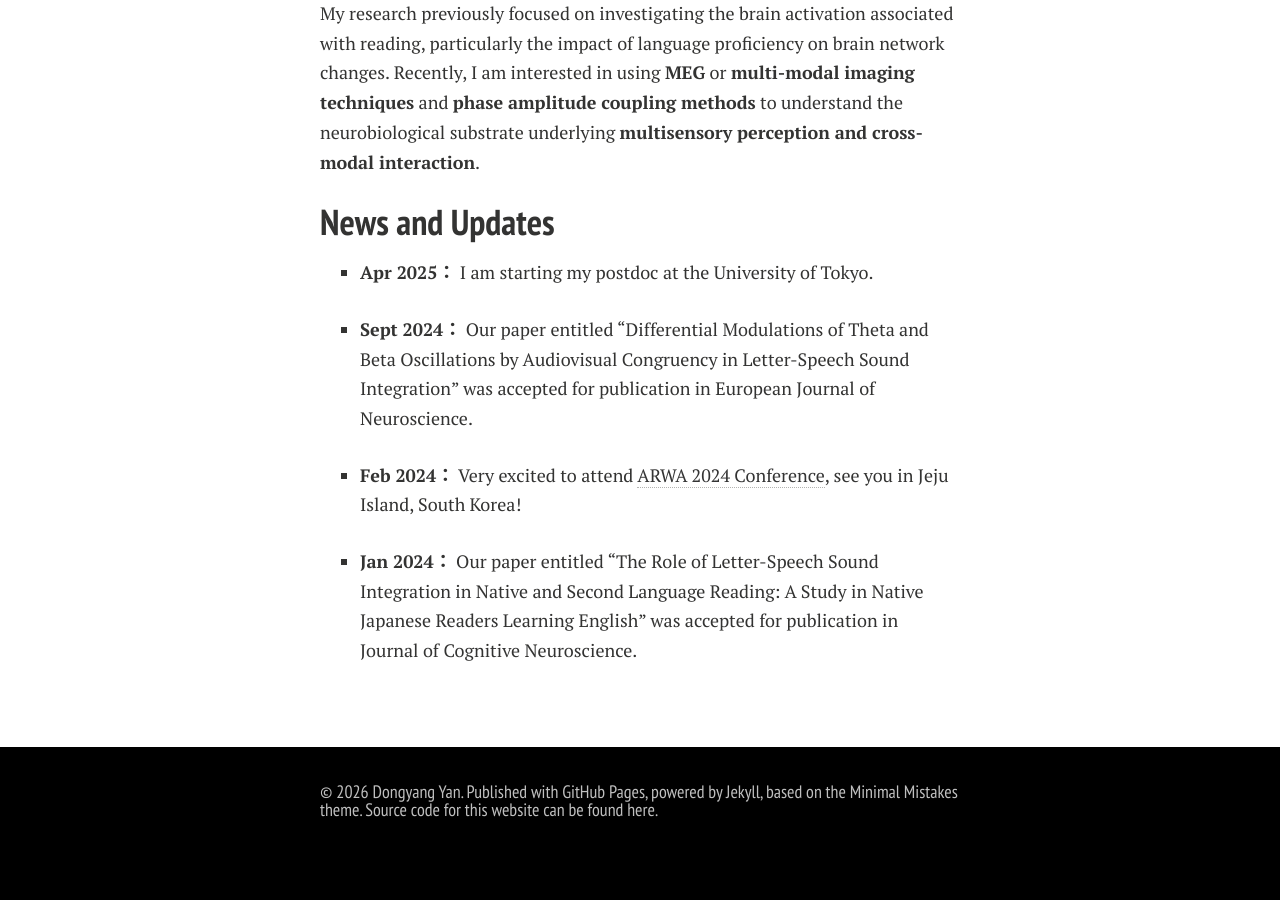
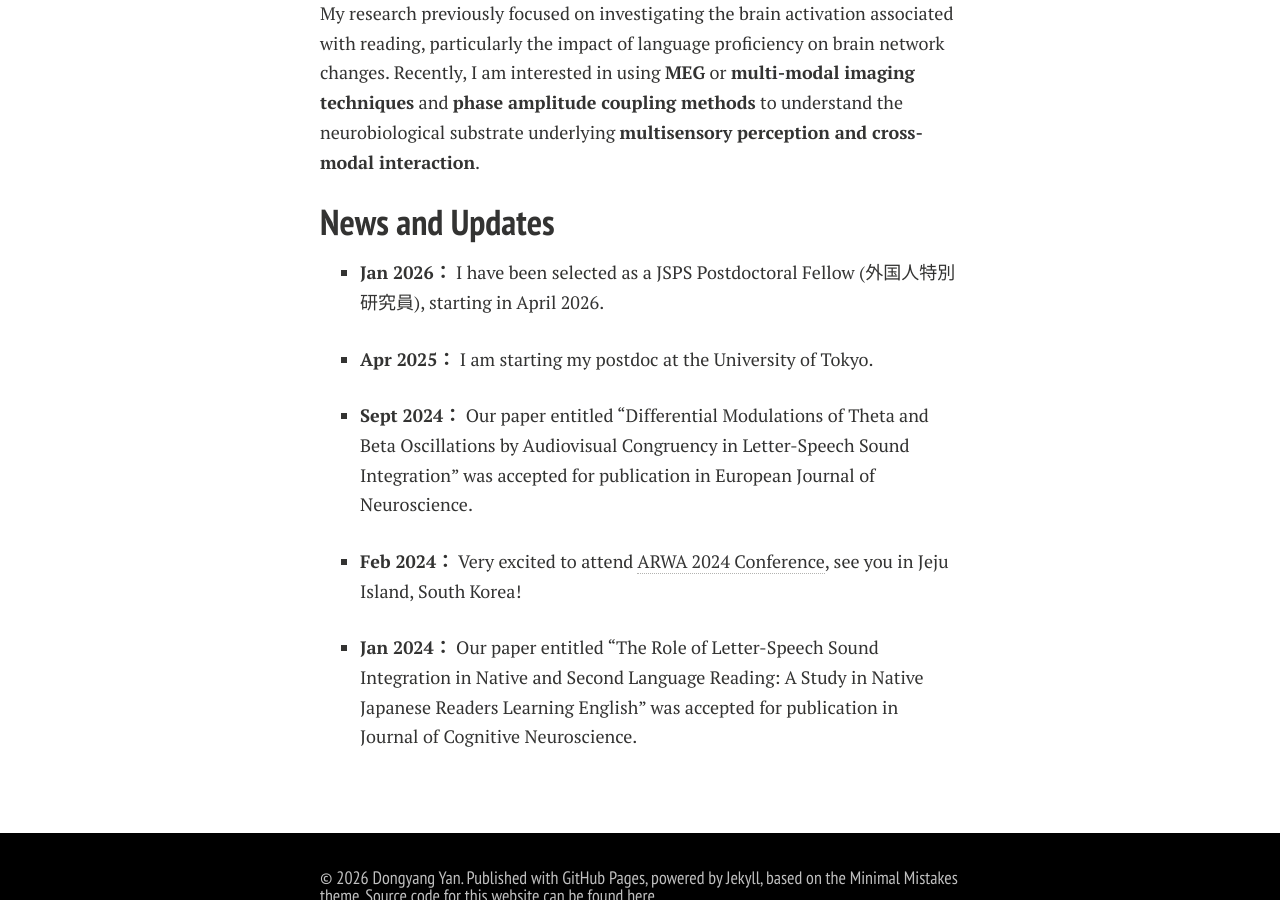
Before and after one commit to ydyxj/ydyxj.github.io, a Jekyll site: the page built from index.md, in a window 1280 px wide and 900 px high, scrolled down 976 px. Built offline with Jekyll 4.4.1, drawn with Linux system fonts in a browser that asks for light colours; nearby versions of some CDN libraries; comment, search, counter and statistics services are not loaded; a style sheet for code colours, icons or effects is not loaded; our own code applies the rules of GitHub Pages for plain Markdown files.

Commit message:
Add files via upload

```diff
--- a/index.md
+++ b/index.md
@@ -40,6 +40,8 @@ My research previously focused on investigating the brain activation associated
 
 
 ## News and Updates
+- **Jan 2026：** I have been selected as a JSPS Postdoctoral Fellow (外国人特別研究員), starting in April 2026.
+
 - **Apr 2025：** I am starting my postdoc at the University of Tokyo.
 
 - **Sept 2024：** Our paper entitled “Differential Modulations of Theta and Beta Oscillations by Audiovisual Congruency in Letter-Speech Sound Integration” was accepted for publication in European Journal of Neuroscience.
```
